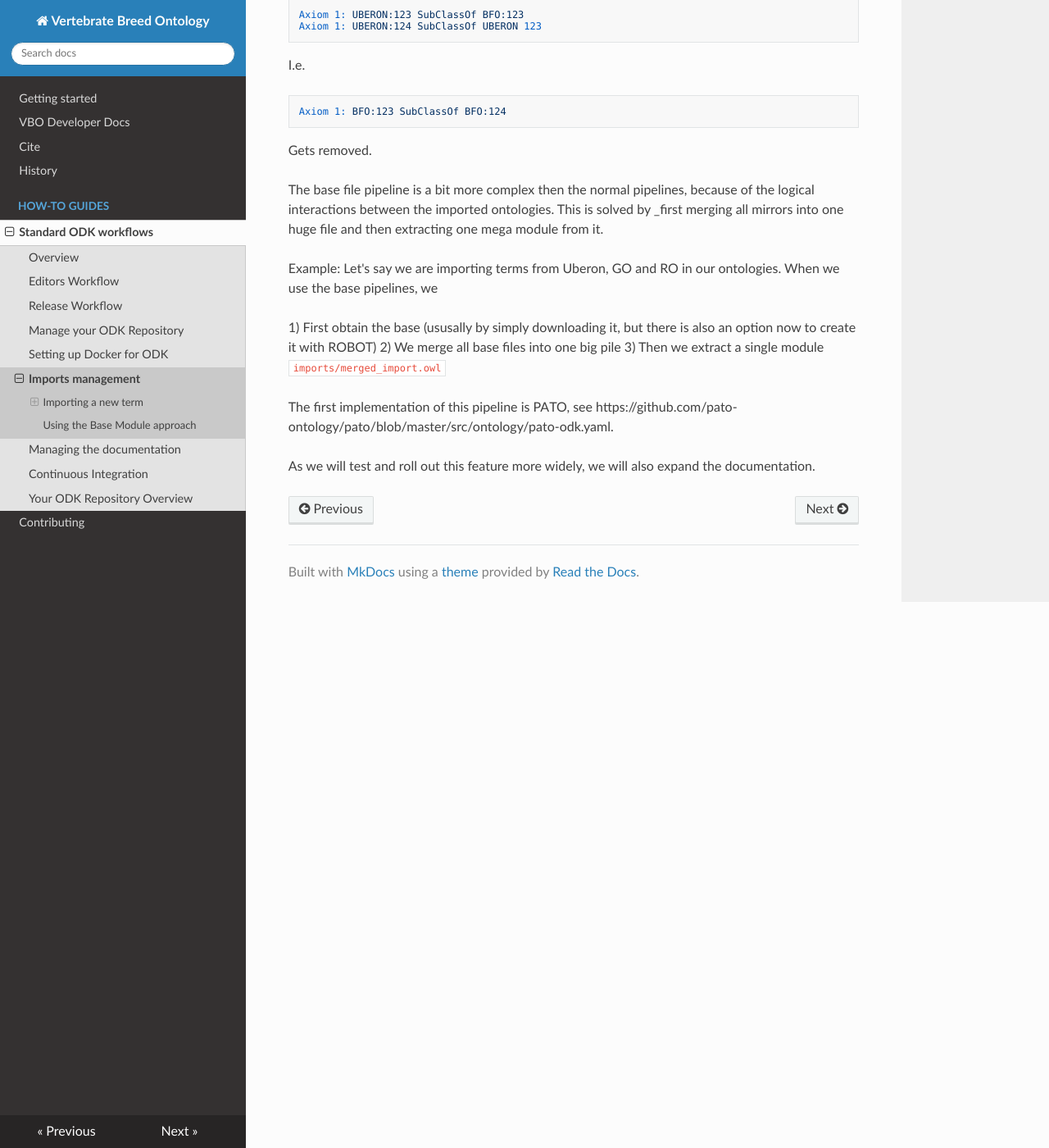
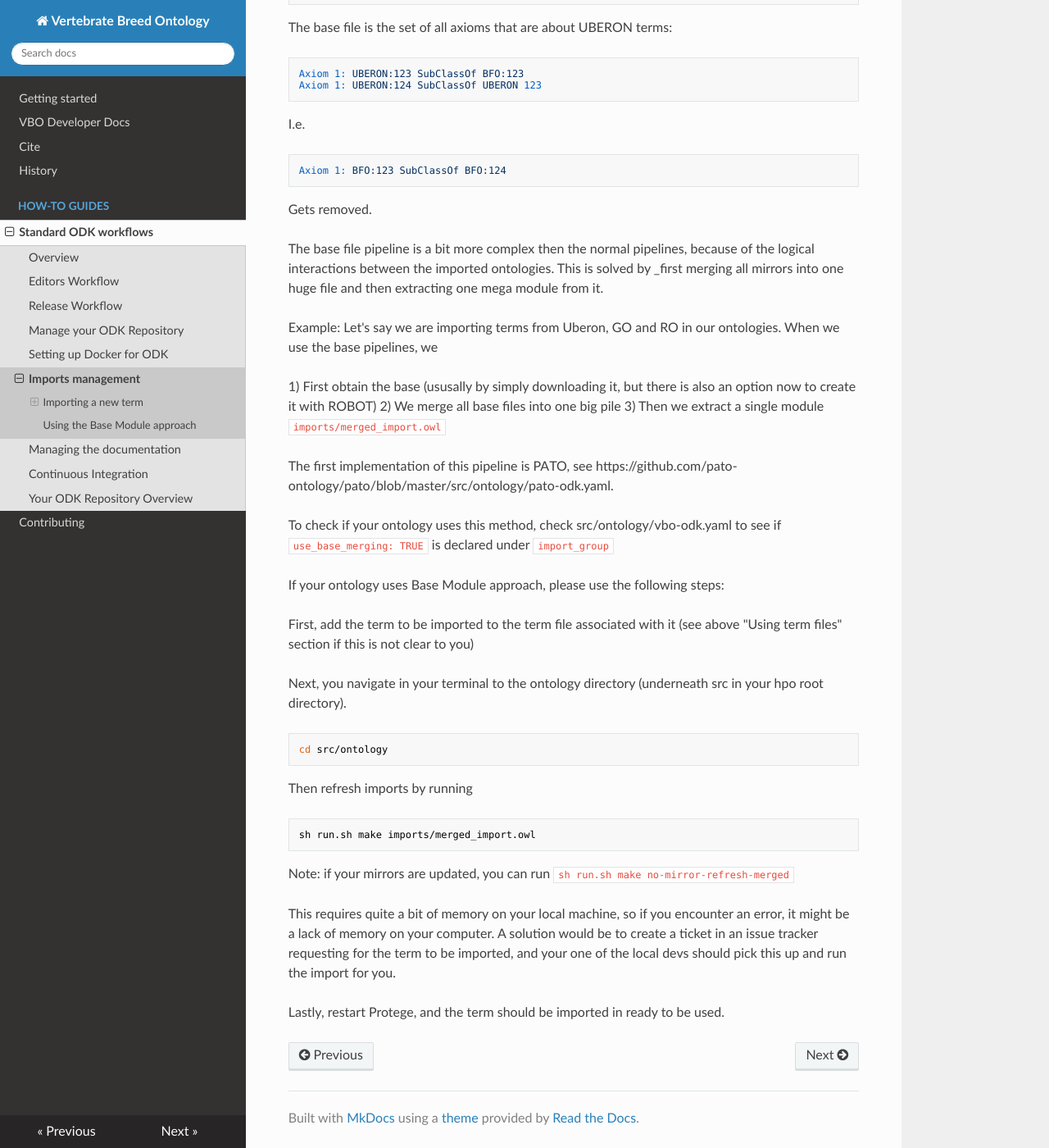
Before and after one commit to monarch-initiative/vertebrate-breed-ontology, an MkDocs documentation site: the page built from docs/odk-workflows/UpdateImports.md, in a window 1280 px wide and 1400 px high, scrolled down 3720 px. Shown: the whole window at 82% size. Built offline with MkDocs 1.6.1, drawn with Linux system fonts in a browser that asks for light colours; nearby versions of some CDN libraries; some of the changed text lies outside the part shown.

Commit message:
updated
+ country

````diff
--- a/docs/odk-workflows/UpdateImports.md
+++ b/docs/odk-workflows/UpdateImports.md
@@ -4,7 +4,9 @@ This page discusses how to update the contents of your imports, like adding or r
 
 ## Importing a new term
 
-Importing a new term is split into to sub-phases:
+Note: some ontologies now use a merged-import system to manage dynamic imports, for these please follow instructions in the section title "Using the Base Module approach".
+
+Importing a new term is split into two sub-phases:
 
 1. Declaring the terms to be imported
 2. Refreshing imports dynamically
@@ -19,6 +21,7 @@ There are three ways to declare terms that are to be imported from an external o
 #### Protege-based declaration
 
 This workflow is to be avoided, but may be appropriate if the editor _does not have access to the ODK docker container_.
+This approach also applies to ontologies that use base module import approach.
 
 1. Open your ontology (edit file) in Protege (5.5+).
 1. Select 'owl:Thing'
@@ -149,4 +152,24 @@ When we use the base pipelines, we
 
 The first implementation of this pipeline is PATO, see https://github.com/pato-ontology/pato/blob/master/src/ontology/pato-odk.yaml.
 
-As we will test and roll out this feature more widely, we will also expand the documentation.
+To check if your ontology uses this method, check src/ontology/vbo-odk.yaml to see if `use_base_merging: TRUE` is declared under `import_group`
+
+If your ontology uses Base Module approach, please use the following steps:
+
+First, add the term to be imported to the term file associated with it (see above "Using term files" section if this is not clear to you)
+
+Next, you navigate in your terminal to the ontology directory (underneath src in your hpo root directory).
+```
+cd src/ontology
+```
+
+Then refresh imports by running
+
+```
+sh run.sh make imports/merged_import.owl
+```
+Note: if your mirrors are updated, you can run `sh run.sh make no-mirror-refresh-merged`
+
+This requires quite a bit of memory on your local machine, so if you encounter an error, it might be a lack of memory on your computer. A solution would be to create a ticket in an issue tracker requesting for the term to be imported, and your one of the local devs should pick this up and run the import for you.
+
+Lastly, restart Protege, and the term should be imported in ready to be used.
--- a/src/ontology/vbo-odk.yaml
+++ b/src/ontology/vbo-odk.yaml
@@ -16,6 +16,7 @@ import_group:
   products:
     - id: ncbitaxon
       mirror_from: http://purl.obolibrary.org/obo/ncbitaxon/subsets/taxslim.owl
+    - id: ro
 components:
   products:
     - filename: ncbitransbound.owl
````
Also changed, not shown: docs/odk-workflows/RepoManagement.md (+6 -0 lines), docs/odk-workflows/RepositoryFileStructure.md (+1 -0 lines), docs/odk-workflows/components.md (added, +47 -0 lines), 13 other files.
